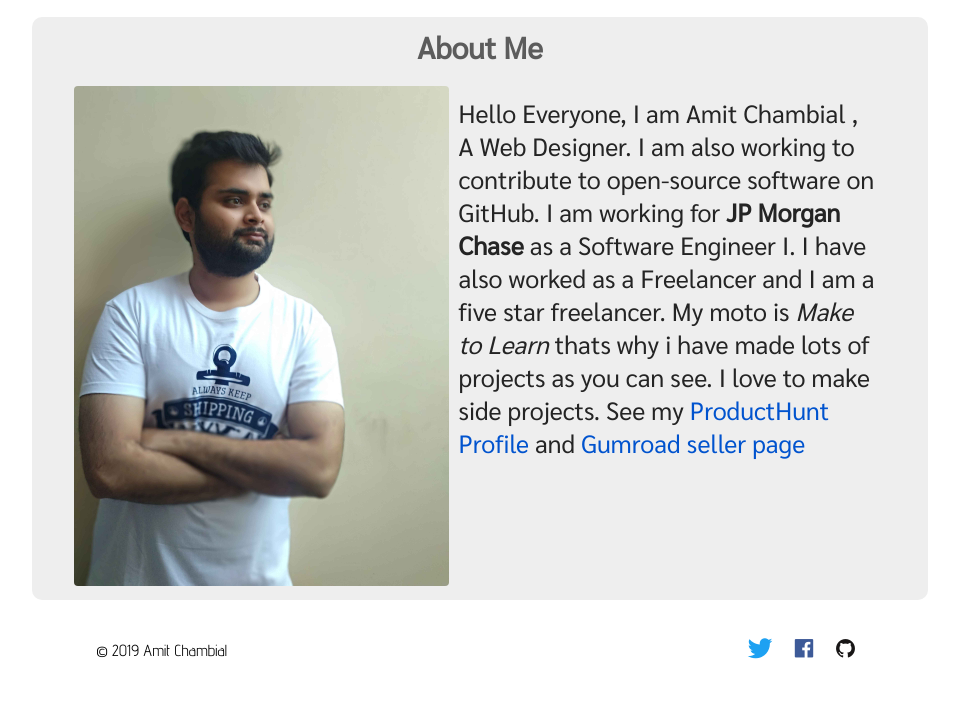
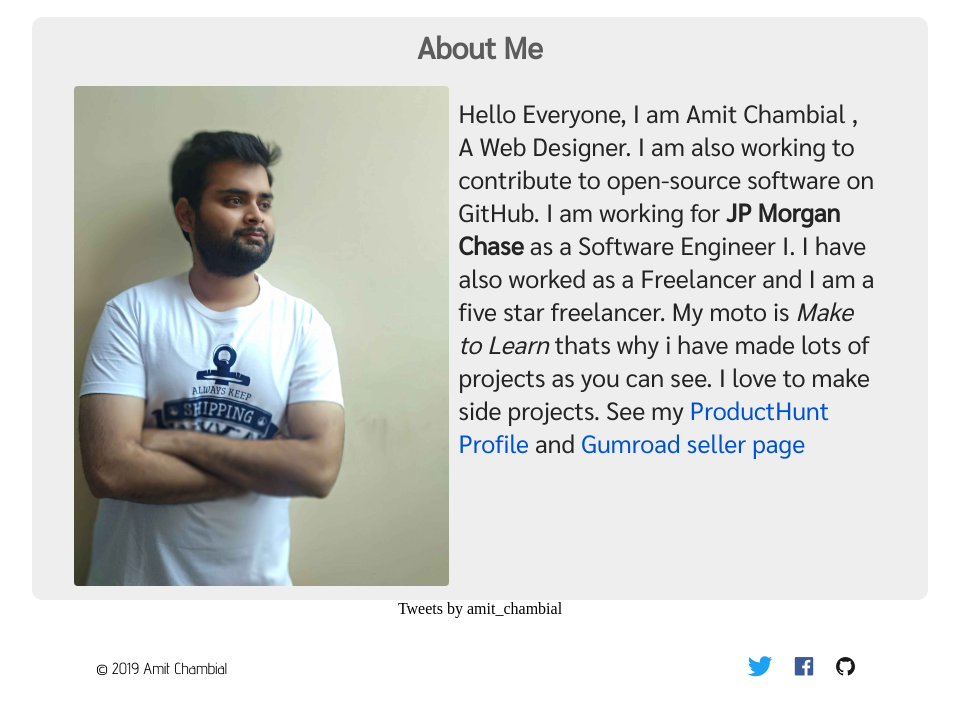
Before and after one commit to devaman/portfolio, a plain HTML site: page index.html in a window 1280 px wide. Shown: the part 10415-11131 px from the top of the page, without its empty margins (160-1119 px from the left). Drawn offline with nearby package versions, Linux system fonts and the light colour scheme; a script that the page names is missing.

Commit message:
twitter added

```diff
--- a/index.html
+++ b/index.html
@@ -260,6 +260,9 @@
 
             </div>
         </section>
+        <section style="display: flex;justify-content: center;">
+            <a class="twitter-timeline" data-width="600" data-height="700" data-theme="light" href="https://twitter.com/amit_chambial?ref_src=twsrc%5Etfw">Tweets by amit_chambial</a> <script async src="https://platform.twitter.com/widgets.js" charset="utf-8"></script>
+        </section>
     </main>
     <footer>
         <label> © 2019 Amit Chambial</label>
```
